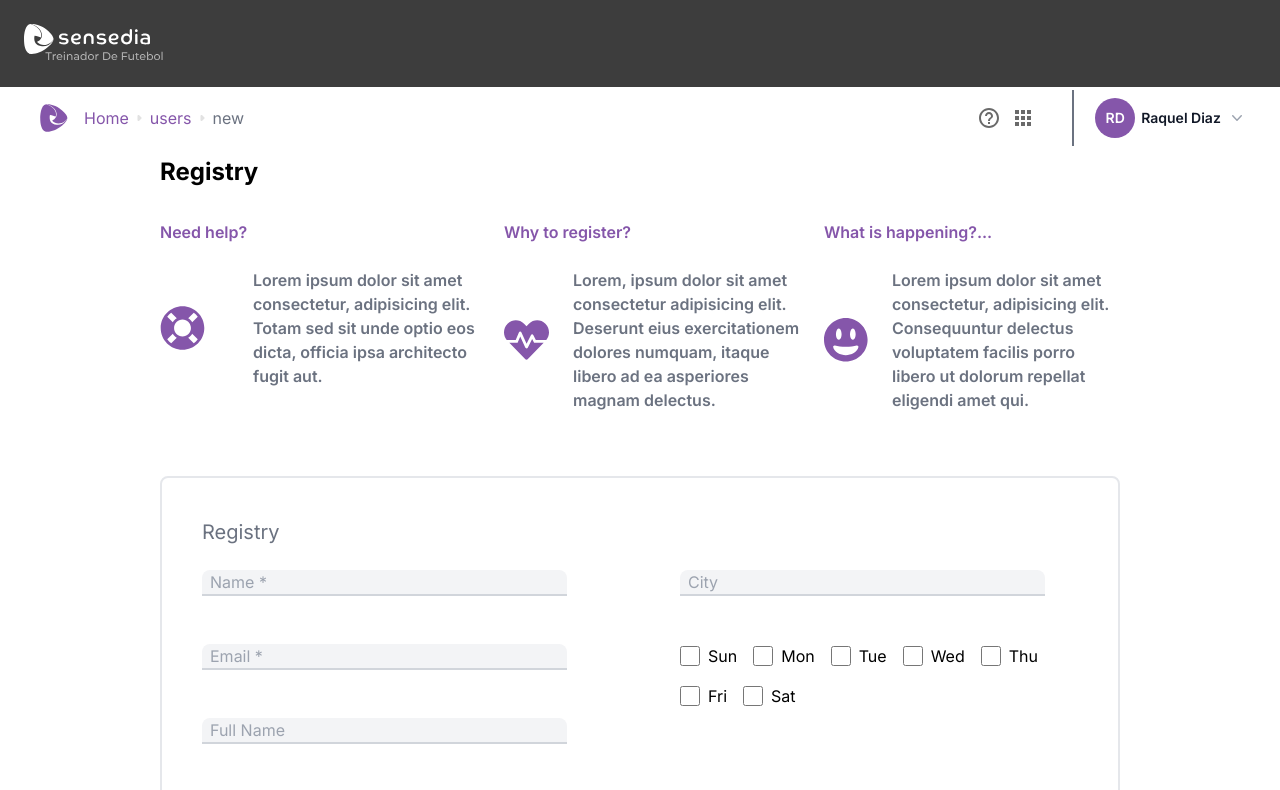
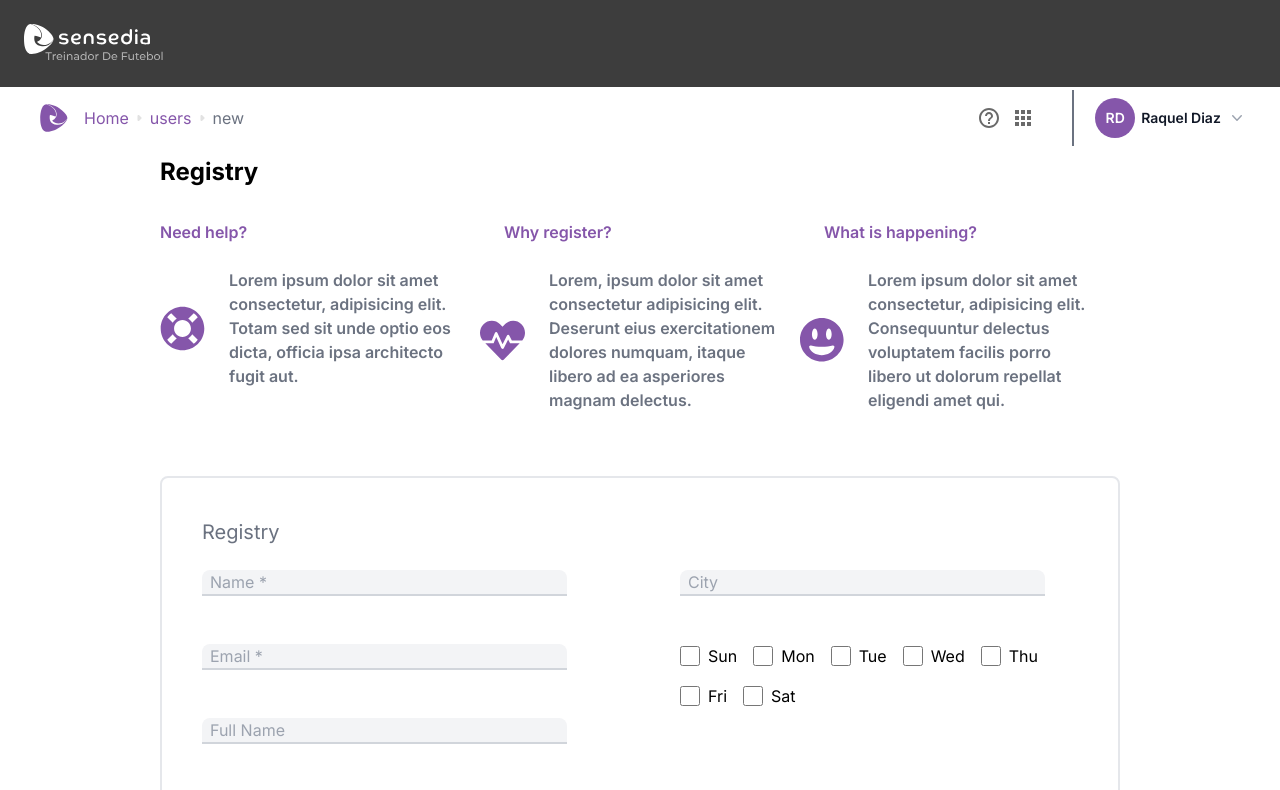
Before and after one commit to JavierCisneros/sensedia_challengue, a Next.js app: page /users/new in a window 1280 px wide. Shown: the top 790 px of the page. Built offline with nearby package versions, Linux system fonts and the light colour scheme.

Commit message:
visual changes

```diff
--- a/src/app/page.tsx
+++ b/src/app/page.tsx
@@ -1,14 +1,15 @@
 import Link from "next/link";
 import Header from "../components/Header";
 import Footer from "@/components/Footer";
+
 export default function Home() {
   return (
     <>
       <Header />
-      <main className="bg-white h-96 w-2/3 sticky flex items-center justify-center  mx-auto flex-col md:flex-row pt-6">
+      <main className="bg-white h-full w-full md:w-3/4 lg:w-2/3 sticky flex items-center justify-center mx-auto flex-col md:flex-row pt-6">
         <Link
           href="/users"
-          className=" flex items-center justify-center flex-col w-2/6 rounded-lg border-solid border-2 border-gray-300 h-full mx-8 my-4  hover:shadow-xl transition duration-300 ease-in-out transform hover:-translate-y-1 hover:scale-105"
+          className=" flex items-center justify-center flex-col w-full md:w-1/2 lg:w-2/6 rounded-lg border-solid border-2 border-gray-300 h-64 mx-4 my-4 hover:shadow-xl transition duration-300 ease-in-out transform hover:-translate-y-1 hover:scale-105"
         >
           <svg
             xmlns="http://www.w3.org/2000/svg"
@@ -17,9 +18,9 @@ export default function Home() {
             viewBox="0 0 24 24"
             fill="none"
             stroke="currentColor"
-            stroke-width="2"
-            stroke-linecap="round"
-            stroke-linejoin="round"
+            strokeWidth="2"
+            strokeLinecap="round"
+            strokeLinejoin="round"
             className="text-purple_sensedia w-12 h-12 mb-6"
           >
             <path d="M15 3v18" />
@@ -28,7 +29,7 @@ export default function Home() {
             <path d="M21 15H3" />
           </svg>
           <h2 className="text-xl">Users</h2>
-          <p className="px-10 flex text-justify">
+          <p className="px-6 md:px-10 text-justify">
             Here you can find the users list, search for any user by one of
             their fields, click on them and it will take you to the user
             profile, also you can delete any user.
@@ -36,7 +37,7 @@ export default function Home() {
         </Link>
         <Link
           href="/users/new"
-          className="flex items-center justify-center flex-col w-2/6 rounded-lg border-solid border-2 border-gray-300 h-full mx-8 my-4  hover:shadow-xl transition duration-300 ease-in-out transform hover:-translate-y-1 hover:scale-105"
+          className="flex items-center justify-center flex-col w-full md:w-1/2 lg:w-2/6 rounded-lg border-solid border-2 border-gray-300 h-64 mx-4 my-4 hover:shadow-xl transition duration-300 ease-in-out transform hover:-translate-y-1 hover:scale-105"
         >
           <svg
             xmlns="http://www.w3.org/2000/svg"
@@ -45,16 +46,16 @@ export default function Home() {
             viewBox="0 0 24 24"
             fill="none"
             stroke="currentColor"
-            stroke-width="2"
-            stroke-linecap="round"
-            stroke-linejoin="round"
+            strokeWidth="2"
+            strokeLinecap="round"
+            strokeLinejoin="round"
             className="text-purple_sensedia w-12 h-12 mb-6"
           >
             <path d="M12 3H5a2 2 0 0 0-2 2v14a2 2 0 0 0 2 2h14a2 2 0 0 0 2-2v-7" />
             <path d="M18.375 2.625a1 1 0 0 1 3 3l-9.013 9.014a2 2 0 0 1-.853.505l-2.873.84a.5.5 0 0 1-.62-.62l.84-2.873a2 2 0 0 1 .506-.852z" />
           </svg>
           <h2 className="text-xl">Registry</h2>
-          <p className="px-10 flex text-justify">
+          <p className="px-6 md:px-10 text-justify">
             Here you can add a new user to the list, just fill the fields after
             clicking on the submit button it will take you to the users table.
           </p>
--- a/src/app/users/UserView.tsx
+++ b/src/app/users/UserView.tsx
@@ -46,7 +46,7 @@ export default function UserView({ id }: { id: string }) {
           <h1 className="text-3xl font-bold pb-4 self-center">User</h1>
           <p className="text-lg">User ID: {id}</p>
           <p className="text-lg ">Name: {users?.name}</p>
-          <p className="text-lg ">Email: {users?.email}</p>
+          <p className="text-lg truncate">Email: {users?.email}</p>
         </div>
       </div>
       <Footer />
--- a/src/app/users/new/page.tsx
+++ b/src/app/users/new/page.tsx
@@ -3,69 +3,68 @@ import FormUsers from "@/components/FormUsers";
 import Header from "@/components/Header";
 import Image from "next/image";
 
-export default function page() {
+export default function Page() {
   return (
     <>
       <Header />
-      <h1 className="text-2xl font-bold text-black pb-4 w-3/4 mx-auto">
+      <main className="bg-white h-full w-full sticky pb-20">
+        <h1 className="text-2xl font-bold text-black pb-4 w-full md:w-3/4 mx-auto pl-6 md:pl-0">
           Registry
         </h1>
-      <div className="flex flex-wrap justify-between h-auto text-white w-3/4 mx-auto">
-        <article className=" w-1/3">
-          <h1 className="text-purple_sensedia  pt-4 font-semibold">
-            {" "}
+        <div className="flex flex-col md:flex-row flex-wrap justify-between h-auto text-white w-full md:w-3/4 mx-auto">
+          <article className="w-full md:w-1/3 mb-6 md:mb-0">
+            <h1 className="text-purple_sensedia pl-6 md:pl-0 pt-4 font-semibold">
               Need help?
             </h1>
-          <div className="flex flex-row my-6">
+            <div className="flex flex-col md:flex-row my-6 items-center">
               <Image
                 src="/life-ring.svg"
                 alt="Type of team icon"
-              className="pr-6 py-6 mr-6"
-              width="0"
-              height="0"
+                className="w-16 h-16 mb-4 md:mb-0 md:mr-6"
+                width="64"
+                height="64"
                 style={{ width: "auto", height: "auto" }}
               />
-            <p className="text-gray-500 font-semibold">
+              <p className="text-gray-500 font-semibold text-center md:text-left px-6 md:pl-0">
                 Lorem ipsum dolor sit amet consectetur, adipisicing elit. Totam
                 sed sit unde optio eos dicta, officia ipsa architecto fugit aut.
               </p>
             </div>
           </article>
-        <article className="w-1/3">
-          <h1 className="text-purple_sensedia  pl-6 pt-4 font-semibold">
-            {" "}
-            Why to register?
+          <article className="w-full md:w-1/3 mb-6 md:mb-0">
+            <h1 className="text-purple_sensedia pl-6 pt-4 font-semibold">
+              Why register?
             </h1>
-          <div className="flex flex-row my-6">
+            <div className="flex flex-col md:flex-row my-6 items-center">
               <Image
                 src="/heartbeat.svg"
                 alt="Type of team icon"
-              className="p-6"
-              width="0"
-              height="0"
+                className="w-16 h-16 mb-4 md:mb-0 md:mr-6"
+                width="64"
+                height="64"
                 style={{ width: "auto", height: "auto" }}
               />
-            <p className="text-gray-500 font-semibold ">
-              Lorem, ipsum dolor sit amet consectetur adipisicing elit. Deserunt
-              eius exercitationem dolores numquam, itaque libero ad ea
-              asperiores magnam delectus.
+              <p className="text-gray-500 font-semibold text-center md:text-left px-6 md:pl-0">
+                Lorem, ipsum dolor sit amet consectetur adipisicing elit.
+                Deserunt eius exercitationem dolores numquam, itaque libero ad
+                ea asperiores magnam delectus.
               </p>
             </div>
           </article>
-        <article className=" w-1/3">
+          <article className="w-full md:w-1/3 mb-6 md:mb-0">
             <h1 className="text-purple_sensedia pl-6 pt-4 font-semibold">
-            What is happening?...
+              What is happening?
             </h1>
-          <div className="flex flex-row my-6">
+            <div className="flex flex-col md:flex-row my-6 items-center">
               <Image
                 src="/smile.svg"
                 alt="Type of team icon"
-              className="p-6"
-              width="0"
-              height="0"
+                className="w-16 h-16 mb-4 md:mb-0 md:mr-6"
+                width="64"
+                height="64"
                 style={{ width: "auto", height: "auto" }}
               />
-            <p className="text-gray-500 font-semibold">
+              <p className="text-gray-500 font-semibold text-center md:text-left px-6 md:pl-0">
                 Lorem ipsum dolor sit amet consectetur, adipisicing elit.
                 Consequuntur delectus voluptatem facilis porro libero ut dolorum
                 repellat eligendi amet qui.
@@ -77,6 +76,7 @@ export default function page() {
         <div className="flex justify-center pt-10 pb-8">
           <FormUsers />
         </div>
+      </main>
       <Footer />
     </>
   );
--- a/src/components/Header.tsx
+++ b/src/components/Header.tsx
@@ -15,21 +15,21 @@ export default function Header() {
           style={{ width: "auto", height: "auto" }}
         />
       </div>
-      <div className="bg-white h-auto flex items-center justify-between px-4 sticky top-40 mt-20 z-10">
+      <div className="bg-white h-auto flex items-center justify-between px-4 sticky top-40 mt-20 z-10 ">
         <div className="flex items-center">
           <Image
             src="/sensedia.svg"
             alt="sensedia logo"
-            className="py-6 pl-6"
+            className="py-6 pl-6 "
             width="0"
             height="0"
             style={{ width: "auto", height: "auto" }}
           />
-          <div className="invisible md:visible">
+          <div className="hidden md:block ">
             <BreadCrumb />
           </div>
         </div>
-        <div className="flex items-center">
+        <div className="flex items-center ">
           <button className="m-2">
             <svg
               width="20"
```
Lines whose indentation alone changed are shown as unchanged.
